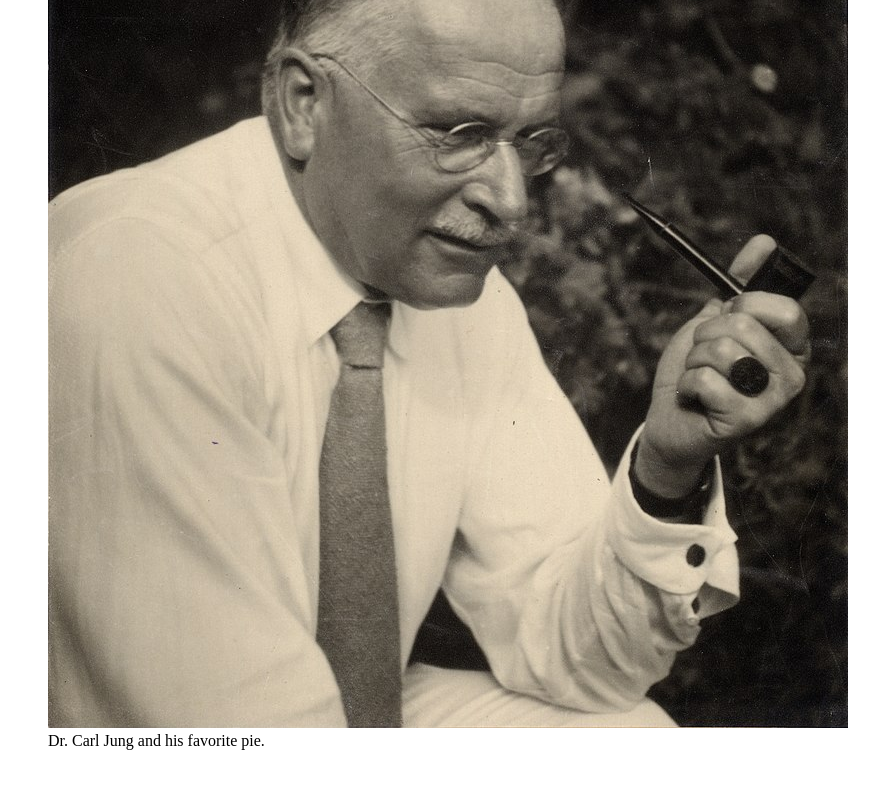
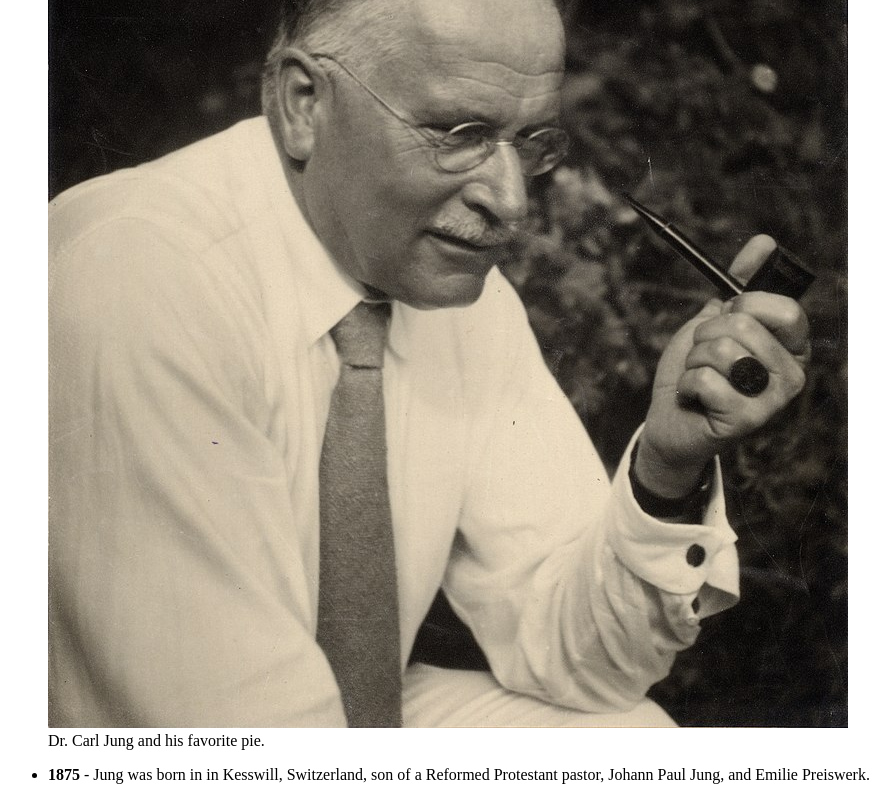
Before and after one commit to samdolbear/tribute-page, a plain HTML site: page index.html in a window 1280 px wide. Shown: the part 373-1173 px from the top of the page, without its empty margins (0-896 px from the left). Before the commit the page ends 1139 px from the top, so only its background shows below. Drawn offline with Linux system fonts and the light colour scheme.

Commit message:
Update index

```diff
--- a/index.html
+++ b/index.html
@@ -14,7 +14,11 @@
             <img id="image" src="jung.jpg">
             <figcaption id="img-caption">Dr. Carl Jung and his favorite pie.</figcaption>
         </figure>
-
+        <section id="tribute-info">
+            <ul>
+                <li><b>1875</b> - Jung was born in in Kesswill, Switzerland, son of a Reformed Protestant pastor, Johann Paul Jung, and Emilie Preiswerk.</li>
+            </ul>
+        </section>
 
 
 
```
